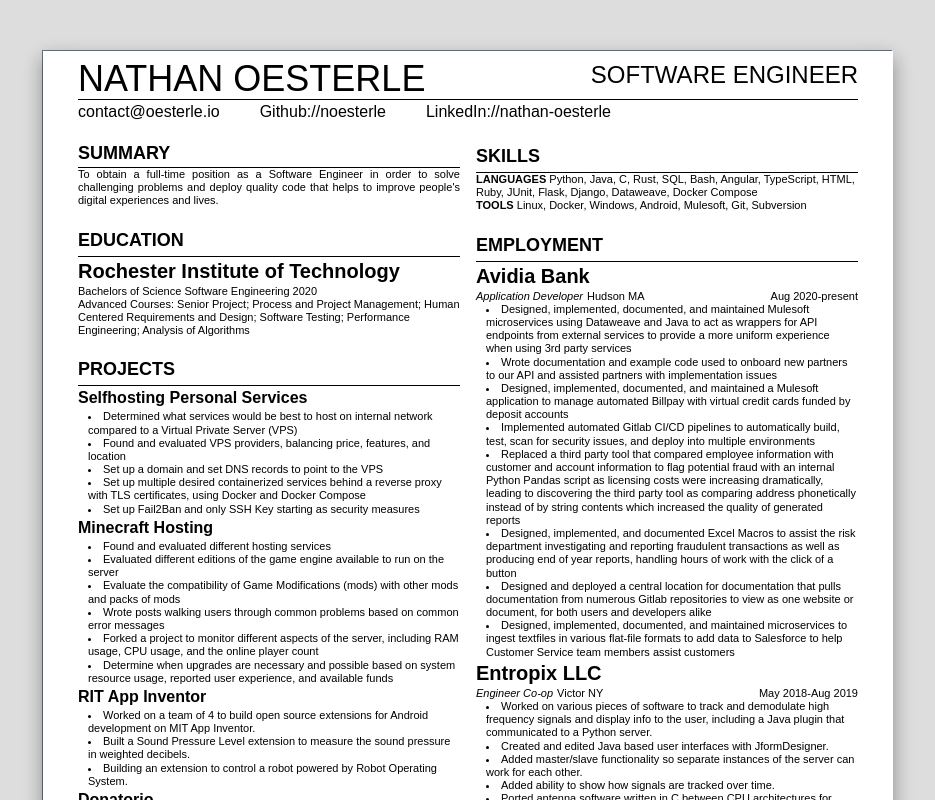
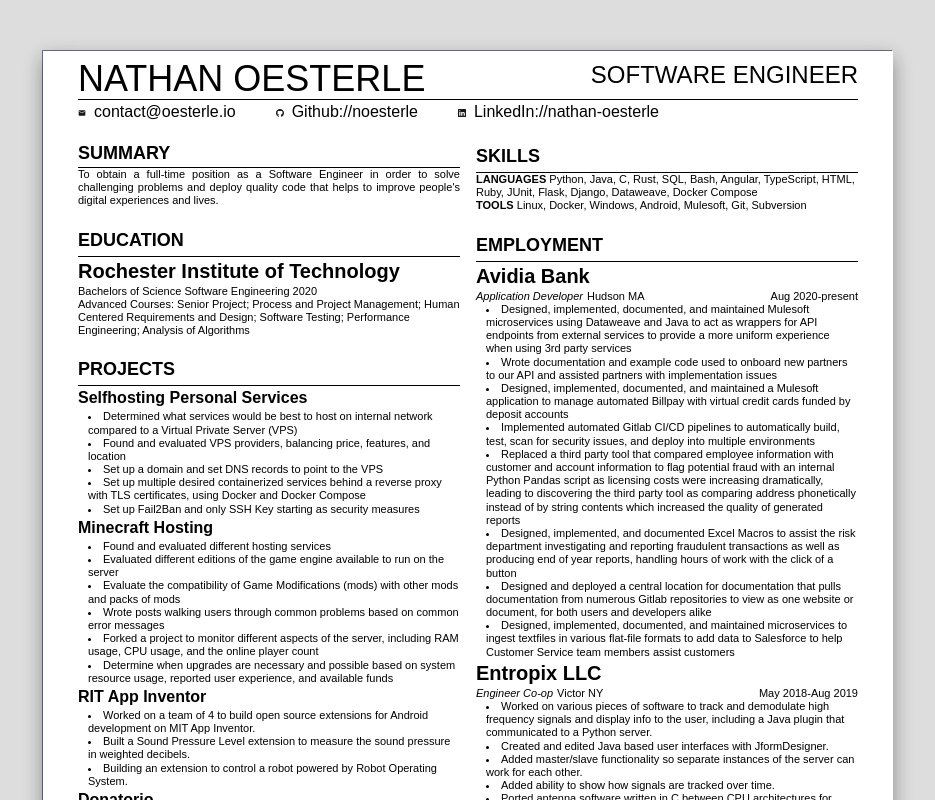
Before and after one commit to noesterle/oesterle-resume, a Next.js app: page / in a window 1280 px wide. Shown: the top 800 px of the page, without its empty margins (173-1108 px from the left). Built offline with nearby package versions, Linux system fonts and the light colour scheme.

Commit message:
Add select icons from react-icons package based on yml input.

```diff
--- a/app/ui/ResumeHeader.tsx
+++ b/app/ui/ResumeHeader.tsx
@@ -1,11 +1,30 @@
 import {Name, Contact, JobTitle} from "@/data/types"
 import Link from "next/link";
-
+import { MdEmail } from "react-icons/md";
+import { FaGithub, FaLinkedin } from "react-icons/fa";
 
 type HeaderProps = {
     name: Name;
     jobTitle: JobTitle;
     contacts: Contact[];
+}
+
+function getIcon(type: string, index: number) {
+    var obj = <></>
+    switch (type) {
+        case 'MdEmail':
+            obj = <MdEmail className="inline-block pr-2" key={'icon'+index} />
+            break;
+        case 'FaGithub':
+            obj = <FaGithub className="inline-block pr-2" key={'icon'+index} />
+            break;
+        case 'FaLinkedin':
+            obj = <FaLinkedin className="inline-block pr-2" key={'icon'+index} />
+            break;
+        default:
+            break;
+    }
+    return obj
 }
 
 export default function ResumeHeader({ name, jobTitle, contacts }: HeaderProps) {
@@ -24,7 +43,10 @@
             <div className="flex text-foreground" key="contact">
                 {
                     contacts.map((contact: Contact, index: number) => (
-                        <Link key={index} className="inline-block pr-10" href={contact.link} target="_blank">{contact.title}</Link>
+                        <div key={index}>
+                        {getIcon(contact.icon, index)}
+                        <Link key={"link"+index} className="inline-block pr-10" href={contact.link} target="_blank">{contact.title}</Link>
+                        </div>
                     ))
                 }
             </div>
--- a/data/resume.yml
+++ b/data/resume.yml
@@ -3,13 +3,13 @@
   jobTitle: Software Engineer
   contact:
     - title: contact@oesterle.io
-      icon: envelope
+      icon: MdEmail
       link: mailto:contact@oesterle.io
     - title: Github://noesterle
-      icon: Github
+      icon: FaGithub
       link: https://github.com/noesterle
     - title: LinkedIn://nathan-oesterle
-      icon: LinkedIn
+      icon: FaLinkedin
       link: https://linkedin.com/nathan-oesterle
   summary: "To obtain a full-time position as a Software Engineer in order to solve challenging problems and deploy quality code that helps to improve people's digital experiences and lives."
   education:
--- a/package.json
+++ b/package.json
@@ -12,7 +12,8 @@
     "js-yaml": "^4.1.0",
     "next": "15.1.4",
     "react": "^19.0.0",
-    "react-dom": "^19.0.0"
+    "react-dom": "^19.0.0",
+    "react-icons": "^5.4.0"
   },
   "devDependencies": {
     "@eslint/eslintrc": "^3",
```
Also changed, not shown: 1 other file (tests, documents, lock files or other folders).
